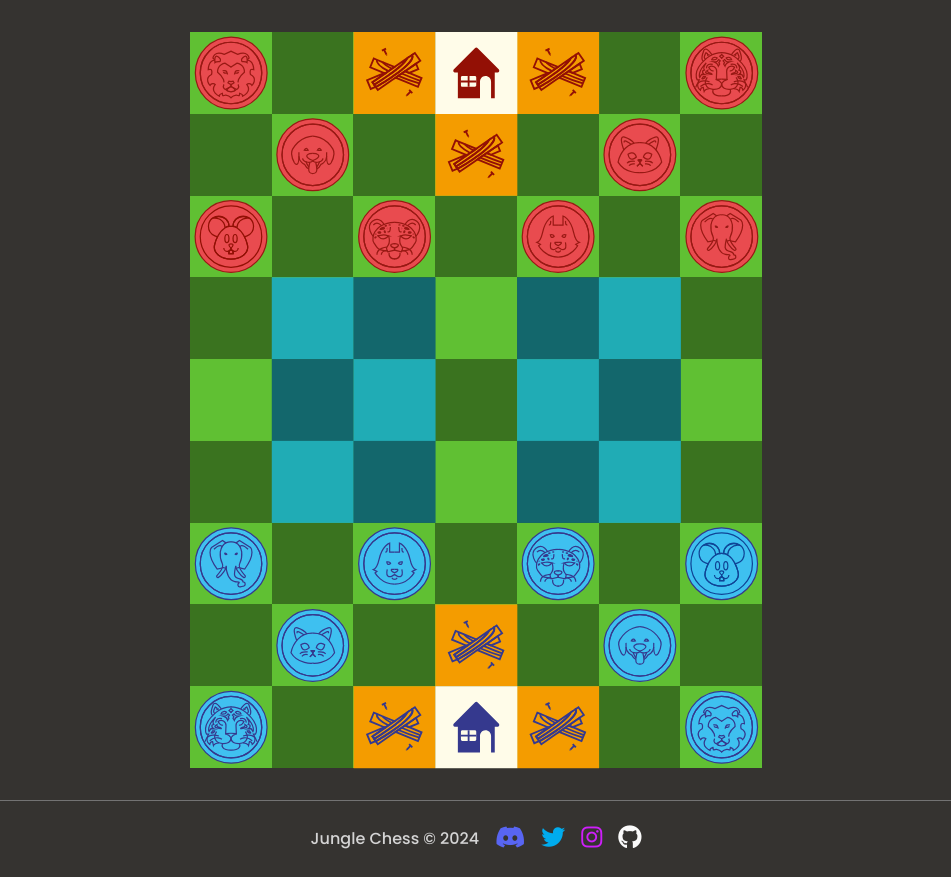
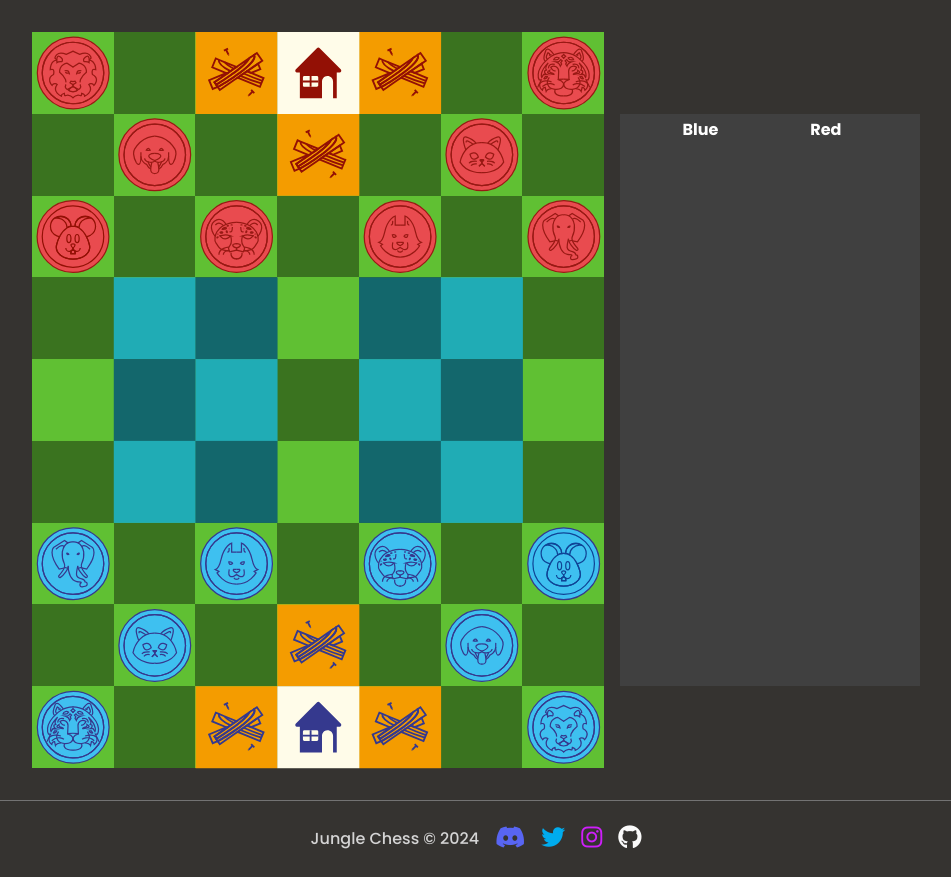
Before and after one commit to TochuGV/JungleChess, a Next.js app in the folder web/: page /game in a window 1280 px wide. Shown: the whole page, without its empty margins (164-1115 px from the left). Built offline with nearby package versions, Linux system fonts and the light colour scheme.

Commit message:
8 - Create tracking movement table

```diff
--- a/web/app/game/page.tsx
+++ b/web/app/game/page.tsx
@@ -24,7 +24,7 @@ interface PieceProps {
 function Piece(props: PieceProps) {
   return (
     <Image
-      className={`absolute`}
+      className={`absolute select-none`}
       style={{ transform: `translate(${props.position.x * props.cellSize}px, ${props.position.y * props.cellSize}px)` }}
       src={`/assets/pieces/${props.piece}.svg`}
       alt="piece"
@@ -69,12 +69,58 @@ function getPieceByPosition(
   return { piece, pieceIndex };
 }
 
+interface MoveListTableProps {
+  board: Board,
+  moveList: string[][]
+}
+
+function MoveListTable({ board, moveList }: MoveListTableProps) {
+  const { cellSize } = useCellSize(board, 100);
+  const moveListDummy = useRef<HTMLTableRowElement>(null);
+
+  useEffect(() => {
+    setTimeout(() => moveListDummy.current?.scrollIntoView({ behavior: "smooth", block: "nearest" }), 0);
+  }, [moveList]);
+
+  return (
+      <div
+        className="my-auto ml-4"
+        style={{ height: cellSize * 9 }}
+      >
+        <div
+          className="w-[300px] bg-neutral-700 overflow-y-scroll"
+          style={{ height: cellSize * 7, marginTop: cellSize }}
+        >
+          <table className="w-full">
+            <thead>
+              <tr>
+                <th className="p-1 pl-4"></th>
+                <th className="p-1 text-left">Blue</th>
+                <th className="p-1 text-left">Red</th>
+              </tr>
+            </thead>
+            <tbody>
+              {moveList
+                .map((row, i) => <tr key={i} className="w-fit odd:bg-neutral-500">
+                  <td className="p-1 pl-4">{i + 1}</td>
+                  <td className="p-1">{row[0]}</td>
+                  <td className="p-1">{row[1]}</td>
+                </tr>)}
+              <tr ref={moveListDummy} tabIndex={-1}></tr>
+            </tbody>
+          </table>
+        </div>
+      </div>
+  );
+}
+
 export default function Page() {
   const [board, setBoard] = useState<Board>(loadBoard());
   const [activeCell, setActiveCell] = useState<BoardPosition | undefined>();
   const boardRef = useRef<any>();
   const { cellSize, margin } = useCellSize(board, 100);
   const [showEndModal, setShowEndModal] = useState<boolean>(false);
+  const [moveList, setMoveList] = useState<string[][]>([]);
 
   const handleClick = (event: any) => {
     if (!board.pieces || board.game_ended) return;
@@ -102,7 +148,17 @@ export default function Page() {
             setShowEndModal(true);
           }
 
-          // move a piece
+          // update move list
+          const formattedMove = getPieceSource(piece)[1] + (pieceToEatIndex != -1 ? "x" : "") + String.fromCharCode(x + 97) + (board.height - y).toString() + (gameEnded ? "#" : "");
+          if (moveList.length == 0 || moveList[moveList.length - 1].length == 2) {
+            setMoveList([...moveList, [formattedMove]])
+          } else {
+            setMoveList([
+              ...moveList.slice(0, moveList.length - 1),
+              [moveList[moveList.length - 1][0], formattedMove]
+            ]);
+          }
+
           setBoard(prev => ({
             ...prev,
             pieces: prev.pieces.map((p, idx) => idx == pieceIndex ? { ...piece, position: { x, y } } : p)
@@ -140,12 +196,14 @@ export default function Page() {
     setBoard(loadBoard());
     setActiveCell(undefined);
     setShowEndModal(false);
+    setMoveList([]);
   }
 
   return (
     <CellSizeContext.Provider value={cellSize}>
+    <div className="flex m-auto w-fit">
       <div
-        className="m-auto w-fit grid grid-cols-7"
+        className="grid grid-cols-7"
         onMouseDown={handleClick}
         ref={boardRef}
         style={{
@@ -218,11 +276,12 @@ export default function Page() {
             </div>
           ))}
       </div>
-
-      <Modal show={showEndModal} hide={() => setShowEndModal(false)} className="px-8 py-4 rounded-sm">
-          <p className="text-xl mb-2">{whoWon(board)} won!</p>
-          <button onClick={resetGame} className="bg-primary-500 text-black px-6 py-2 rounded-sm">Play Again</button>
-      </Modal>
+      <MoveListTable {...{board, moveList}} />
+    </div>
+    <Modal show={showEndModal} hide={() => setShowEndModal(false)} className="px-8 py-4 rounded-sm">
+      <p className="text-xl mb-2">{whoWon(board)} won!</p>
+      <button onClick={resetGame} className="bg-primary-500 text-black px-6 py-2 rounded-sm">Play Again</button>
+    </Modal>
     </CellSizeContext.Provider>
   );
 }
```
